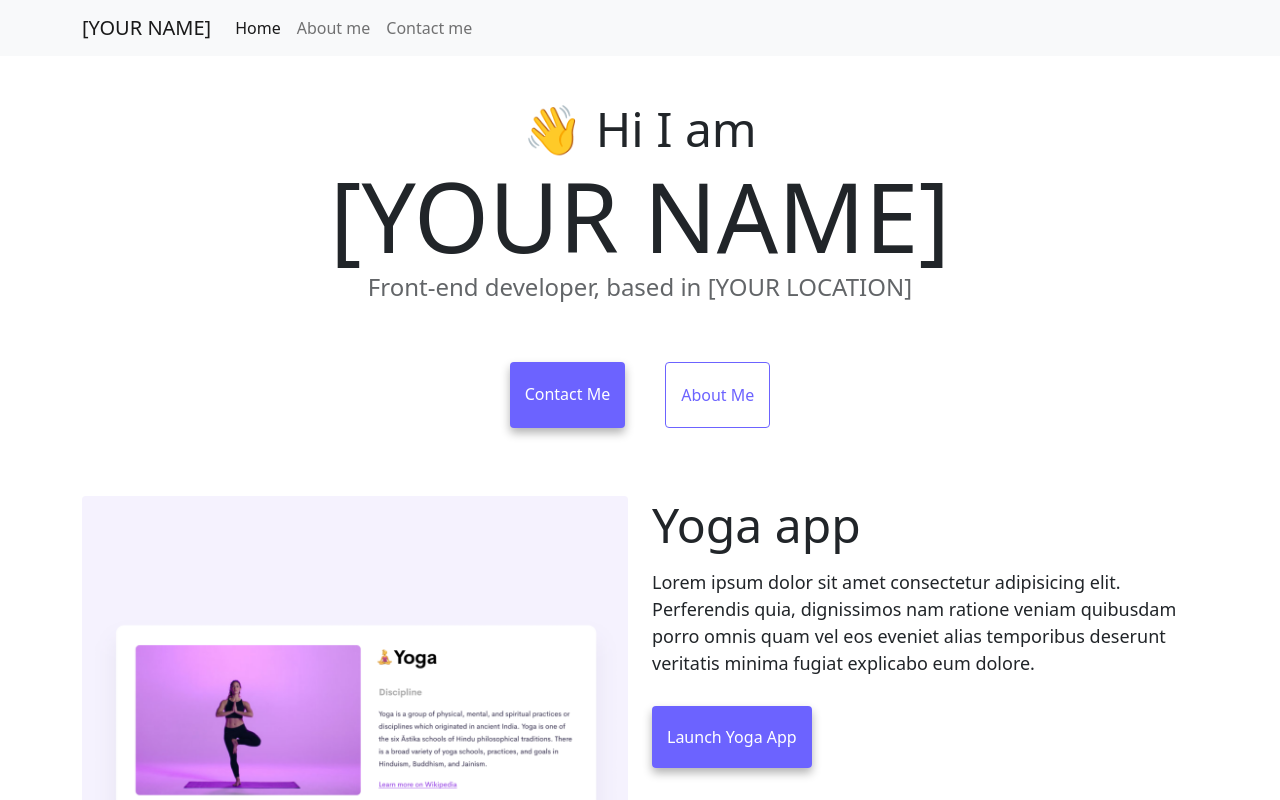
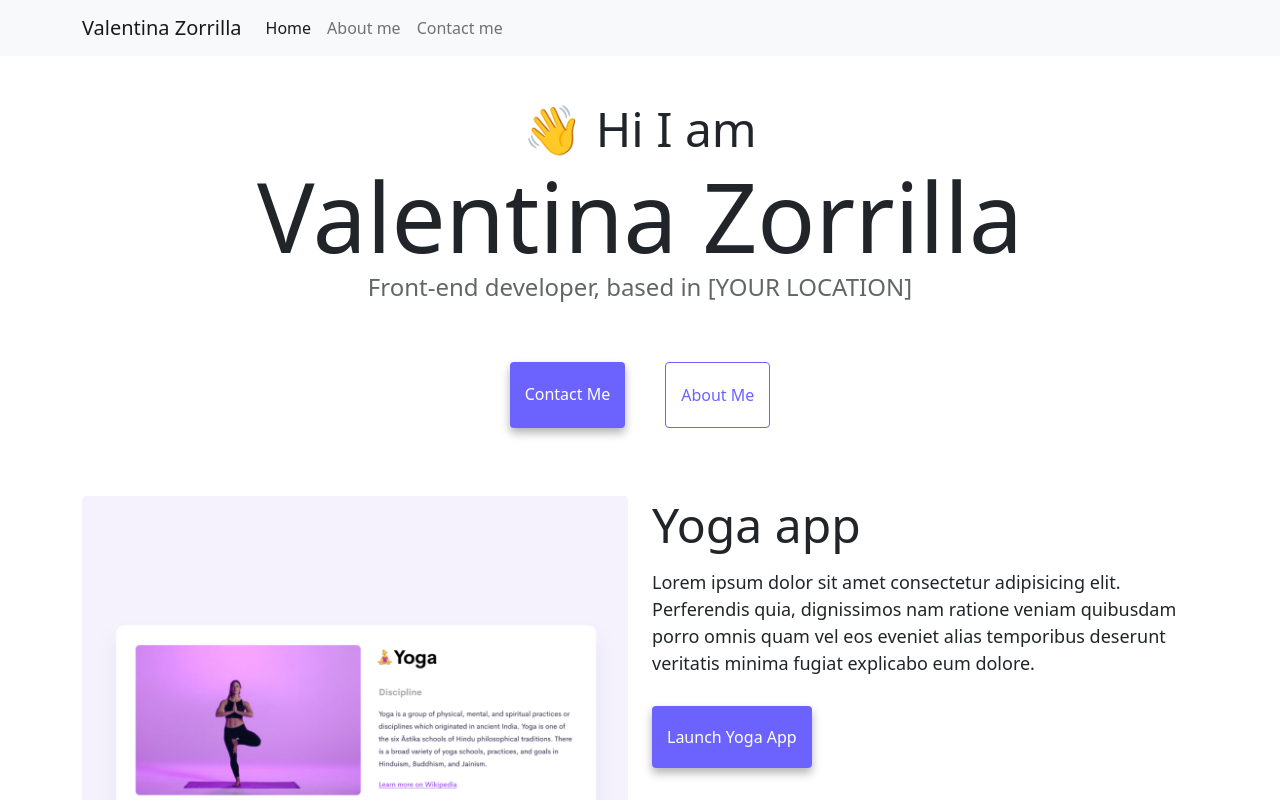
Before and after one commit to meta100py/about-multiple-pages, a plain HTML site: page index.html in a window 1280 px wide. Shown: the top 800 px of the page. Drawn offline with nearby package versions, Linux system fonts and the light colour scheme.

Commit message:
Added the title

```diff
--- a/index.html
+++ b/index.html
@@ -4,7 +4,8 @@
     <meta charset="UTF-8" />
     <meta http-equiv="X-UA-Compatible" content="IE=edge" />
     <meta name="viewport" content="width=device-width, initial-scale=1.0" />
-    <title>[YOUR NAME]</title>
+    <meta />
+    <title>Valentina</title>
     <link
       href="https://cdn.jsdelivr.net/npm/bootstrap@5.0.0-beta2/dist/css/bootstrap.min.css"
       rel="stylesheet"
@@ -21,7 +22,7 @@
   <body>
     <nav class="navbar navbar-expand-lg navbar-light bg-light fixed-top">
       <div class="container">
-        <a class="navbar-brand" href="index.html">[YOUR NAME]</a>
+        <a class="navbar-brand" href="index.html">Valentina Zorrilla</a>
         <button
           class="navbar-toggler"
           type="button"
@@ -51,7 +52,7 @@
       </div>
     </nav>
     <h2 class="text-center">👋 Hi I am</h2>
-    <h1 class="text-center">[YOUR NAME]</h1>
+    <h1 class="text-center">Valentina Zorrilla</h1>
     <h3 class="text-center">Front-end developer, based in [YOUR LOCATION]</h3>
     <div class="navigation-links mb-5">
       <a href="about.html#contact" class="primary-link">Contact me</a>
```
Also changed, not shown: about.html (+1 -1 lines).
